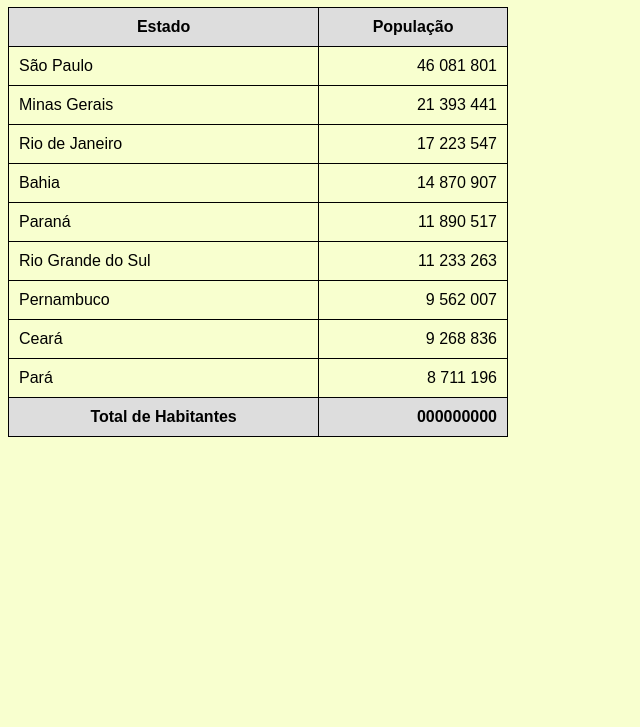
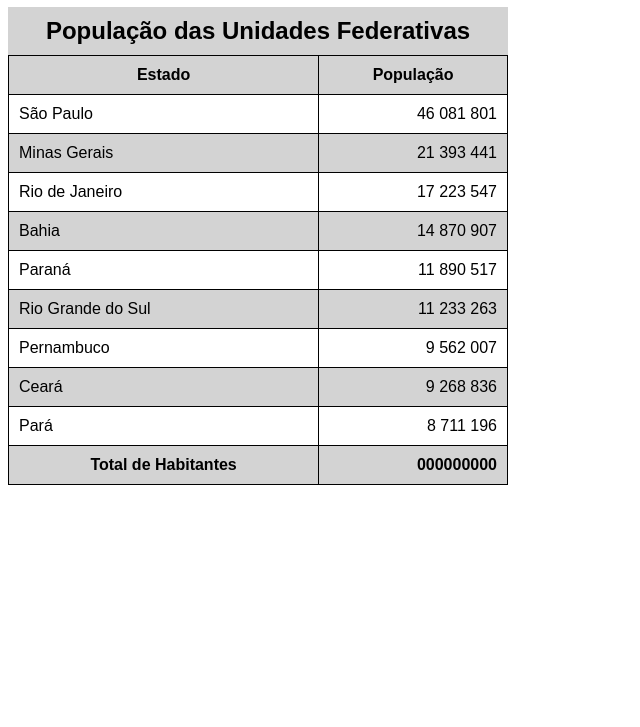
Before and after one commit to dev-hudson/html-css, a plain HTML site: page html-css-mod03/ex024 - tabelas/tabela.html in a window 1280 px wide. Shown: the part 73-800 px from the top of the page, without its empty margins (0-640 px from the left). Drawn offline with Linux system fonts and the light colour scheme.

Commit message:
add caption e efeito zebrado

```diff
--- a/html-css-mod03/ex024 - tabelas/tabela.html
+++ b/html-css-mod03/ex024 - tabelas/tabela.html
@@ -7,11 +7,18 @@
     <style>
         body {
             font-family: Arial, Helvetica, sans-serif;
-            background-color: rgb(248, 255, 207);
+            background-color: white;
         }
 
         h1 {
             color: black;
+        }
+
+        caption {
+            font-size: 1.5em;
+            background-color: lightgrey;
+            font-weight: bold;
+            padding: 10px;
         }
 
         table {
@@ -25,8 +32,12 @@
         }
 
         thead, tfoot {
-            background-color: rgb(221, 221, 221);
+            background-color: lightgrey;
             color: black;
+        }
+
+        tbody > tr:nth-child(2n) {
+            background-color: lightgrey;
         }
 
         .num {
@@ -38,6 +49,7 @@
     <h1>Uso de tabelas grandes</h1>
     <div id="conteiner-tabela">
         <table>
+            <caption>População das Unidades Federativas</caption>
             <thead>
                 <tr>
                     <th scope="col">Estado</th>
```
